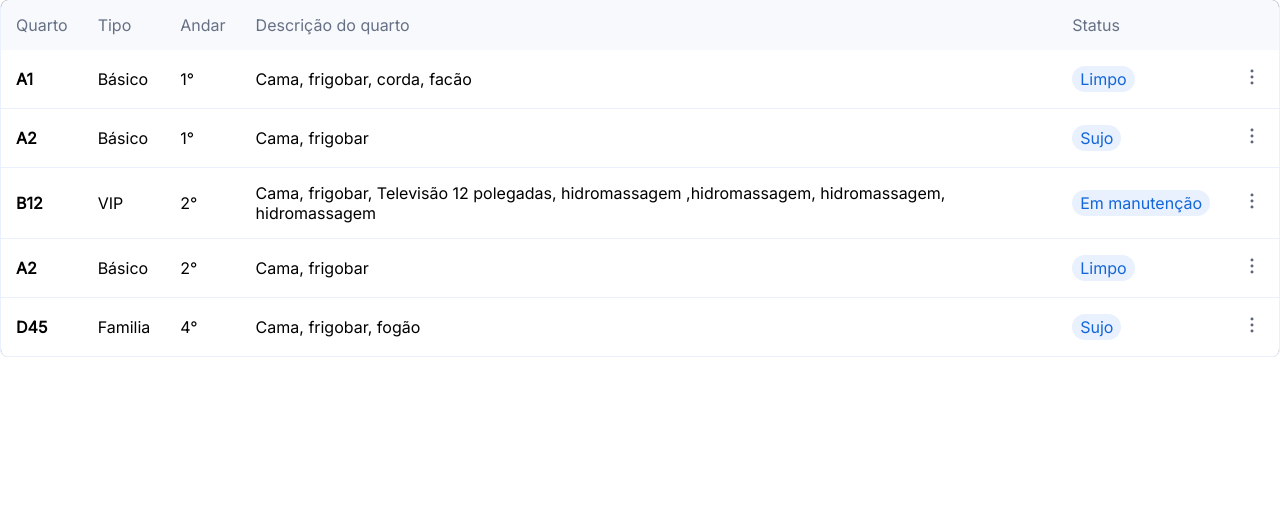
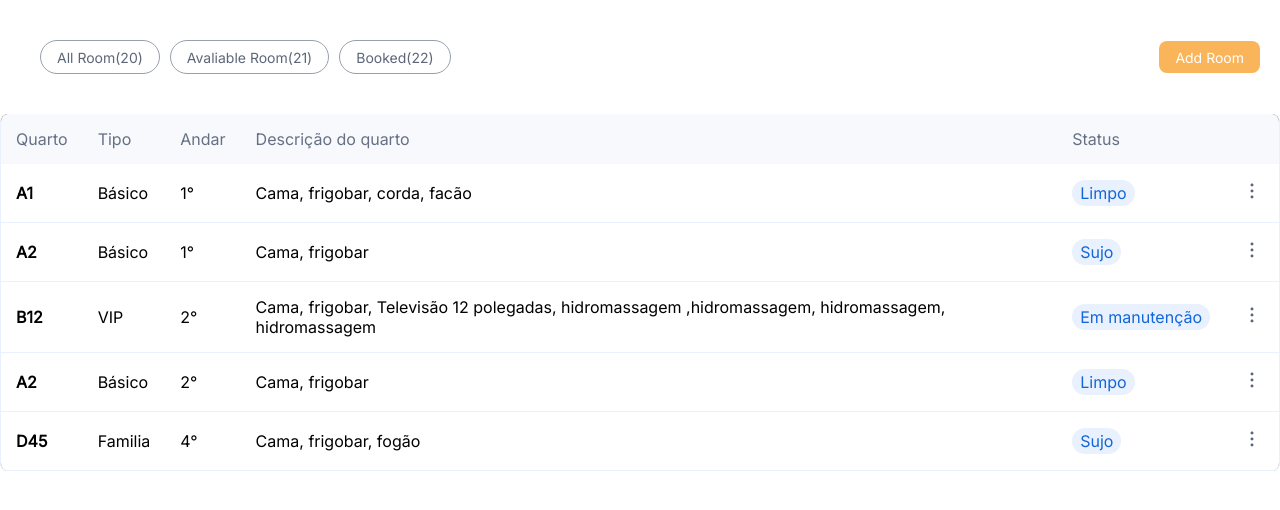
Before and after one commit to StayInn-O-Futuro-do-Gerenciamento/front-end, a React (Vite) app: page / in a window 1280 px wide. Shown: the top 510 px of the page. Built offline with nearby package versions, Linux system fonts and the light colour scheme.

Commit message:
feat/Component Add Room and ListRateRoom

```diff
--- a/src/App.tsx
+++ b/src/App.tsx
@@ -1,3 +1,4 @@
+import { ComponentAddRoom } from "./components/componentAddRoom";
 import { RoomFilteredList } from "./components/componentRoomList";
 import { Dashboard } from "./pages/pageDashboard";
 import { Reservation } from "./pages/pageReservation/inde";
@@ -7,7 +8,7 @@ function App() {
     <>
       {/* <Dashboard /> */}
       {/* <Reservation /> */}
-      <RoomFilteredList />
+      <ComponentAddRoom />
     </>
   );
 }
--- /dev/null
+++ b/src/components/componentAddRoom/index.tsx
@@ -0,0 +1,29 @@
+import { Button } from "../componentButton";
+import { RoomFilteredList } from "../componentRoomList";
+import { ComponentAddRoomStyle } from "./style";
+
+export const ComponentAddRoom = () => {
+  return (
+    <ComponentAddRoomStyle>
+      <div>
+        <div>
+          <Button type="button" buttonVariation="filterButton">
+            All Room({20})
+          </Button>
+          <Button type="button" buttonVariation="filterButton">
+            Avaliable Room({21})
+          </Button>
+          <Button type="button" buttonVariation="filterButton">
+            Booked({22})
+          </Button>
+        </div>
+        <div>
+          <Button type="button" buttonVariation="buttonCreate">
+            Add Room
+          </Button>
+        </div>
+      </div>
+      <RoomFilteredList />
+    </ComponentAddRoomStyle>
+  );
+};
--- /dev/null
+++ b/src/components/componentAddRoom/style.ts
@@ -0,0 +1,14 @@
+import styled from "styled-components";
+
+export const ComponentAddRoomStyle = styled.div`
+  div:nth-child(1) {
+    display: flex;
+    justify-content: space-between;
+    padding: 20px;
+    align-items: center;
+    div:nth-child(1) {
+      display: flex;
+      gap: 10px;
+    }
+  }
+`;
--- /dev/null
+++ b/src/components/componentListRateRoom/style.ts
@@ -0,0 +1,16 @@
+import styled from "styled-components";
+
+export const ComponentListRateRoomStyle = styled.div`
+  div {
+    padding: 20px;
+    div:nth-child(1) {
+      display: flex;
+      gap: 10px;
+      justify-content: end;
+      button:nth-child(2) {
+        display: flex;
+        align-items: center;
+      }
+    }
+  }
+`;
```
Also changed, not shown: src/components/componentListRateRoom/index.tsx (added, +79 -0 lines).
